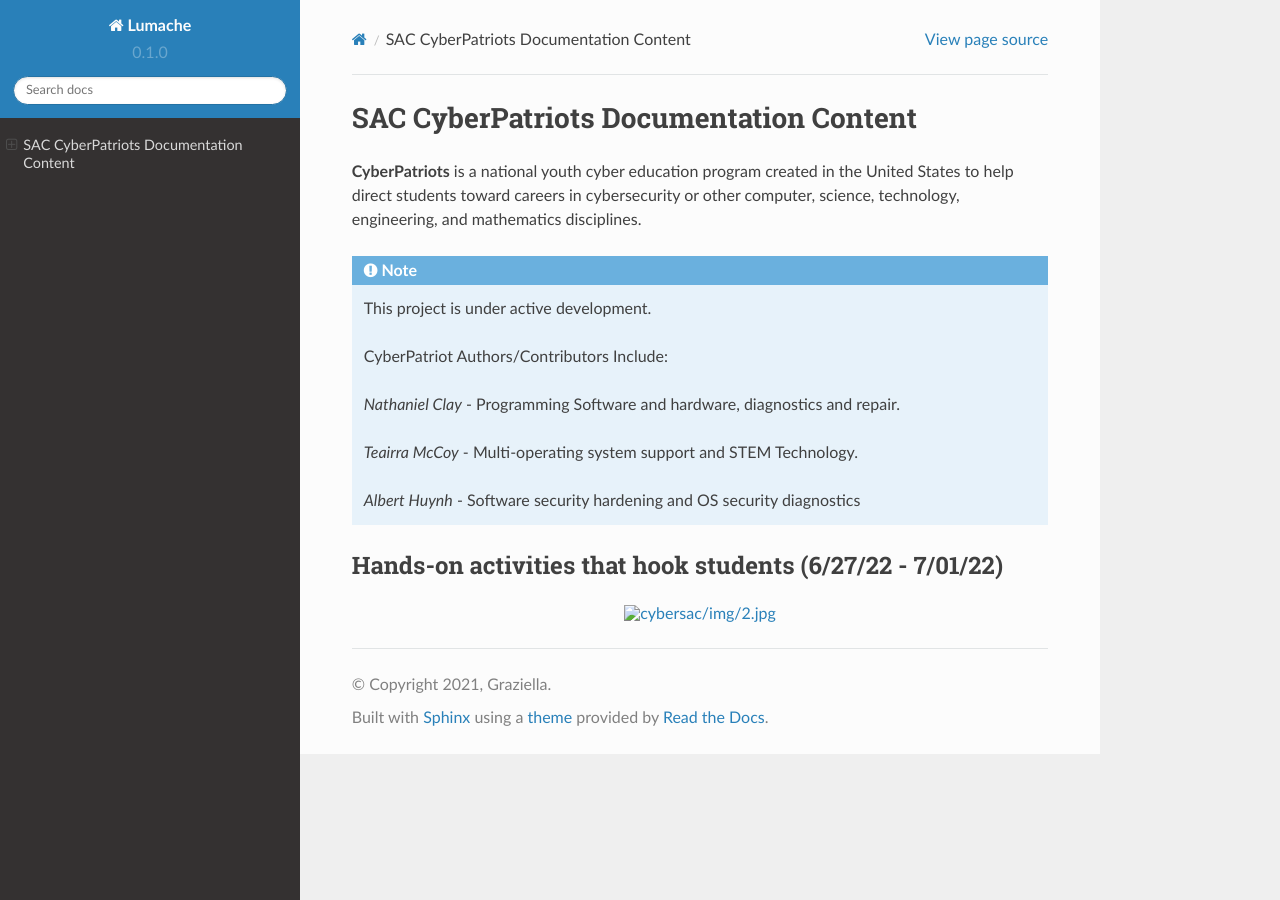
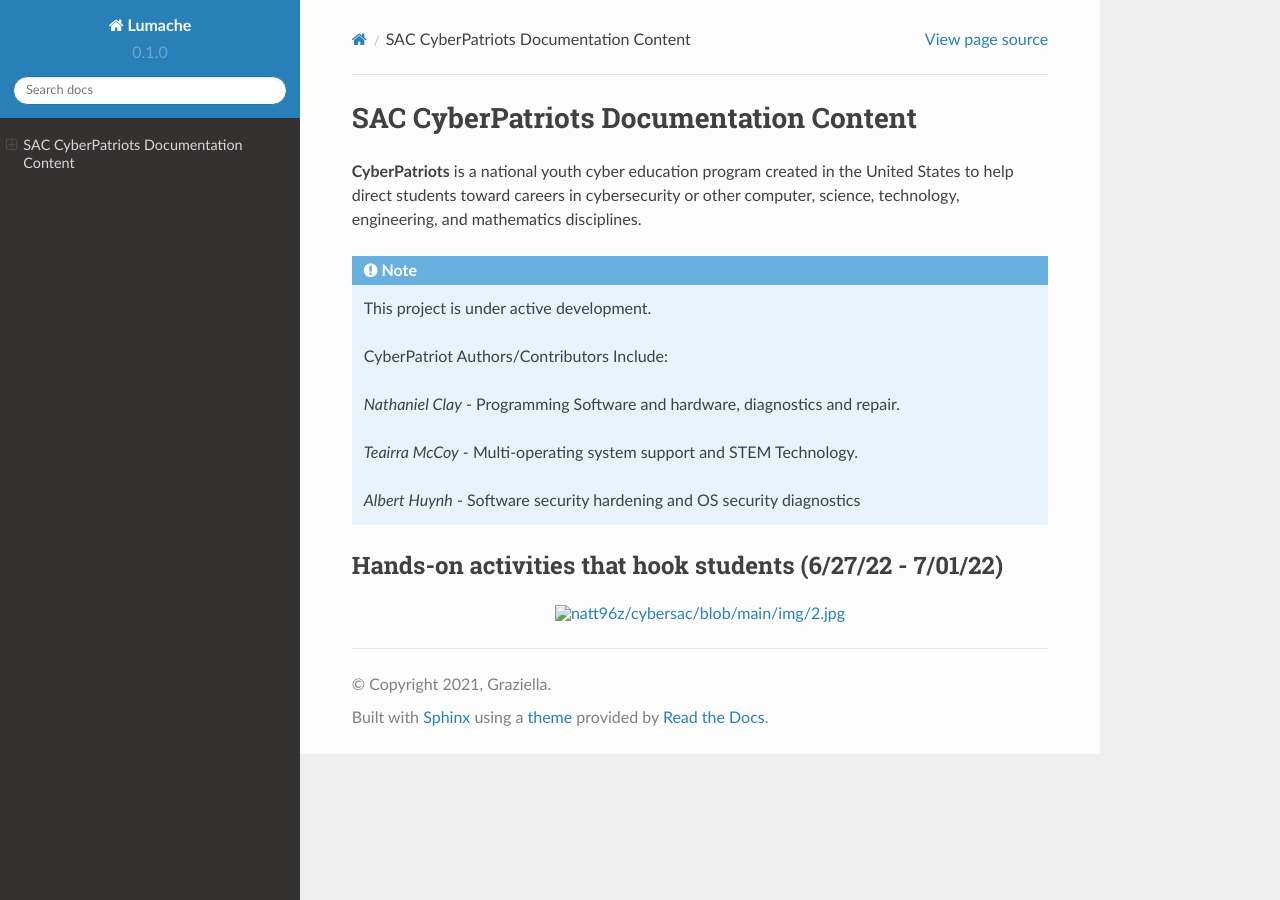
Before and after one commit to natt96z/cybersac, a Sphinx documentation site: the page built from docs/source/index.rst, in a window 1280 px wide. Built offline with Sphinx 7.4.7 and the Read the Docs theme 2.0.0, drawn with Linux system fonts in a browser that asks for light colours.

Commit message:
Update index.rst

```diff
--- a/docs/source/index.rst
+++ b/docs/source/index.rst
@@ -18,6 +18,6 @@ SAC CyberPatriots Documentation Content
 Hands-on activities that hook students (6/27/22 - 7/01/22)
 ---------------
 
-.. figure:: cybersac/img/2.jpg
+.. figure:: /natt96z/cybersac/blob/main/img/2.jpg
    :width: 50%
    :align: center
```
